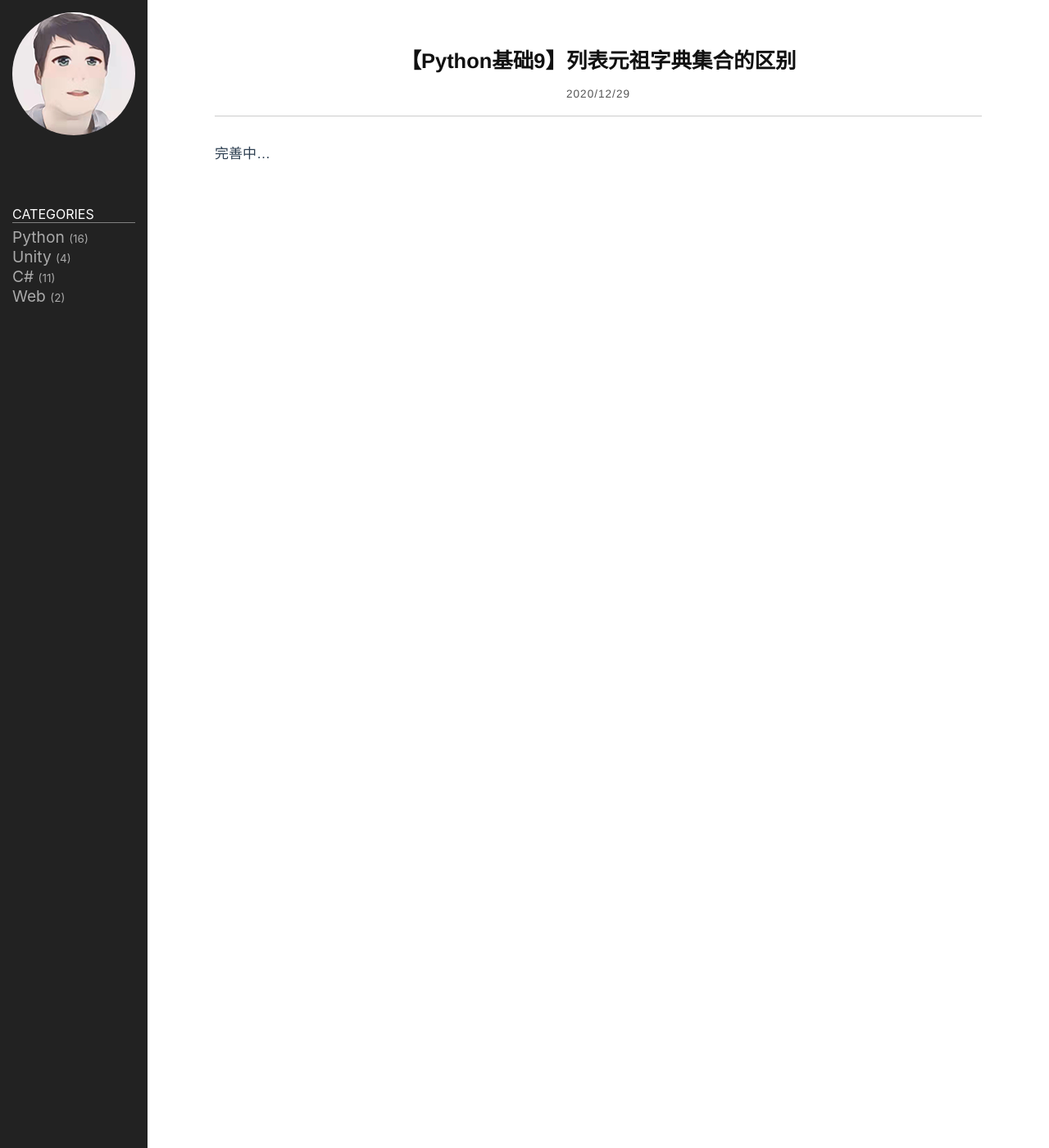
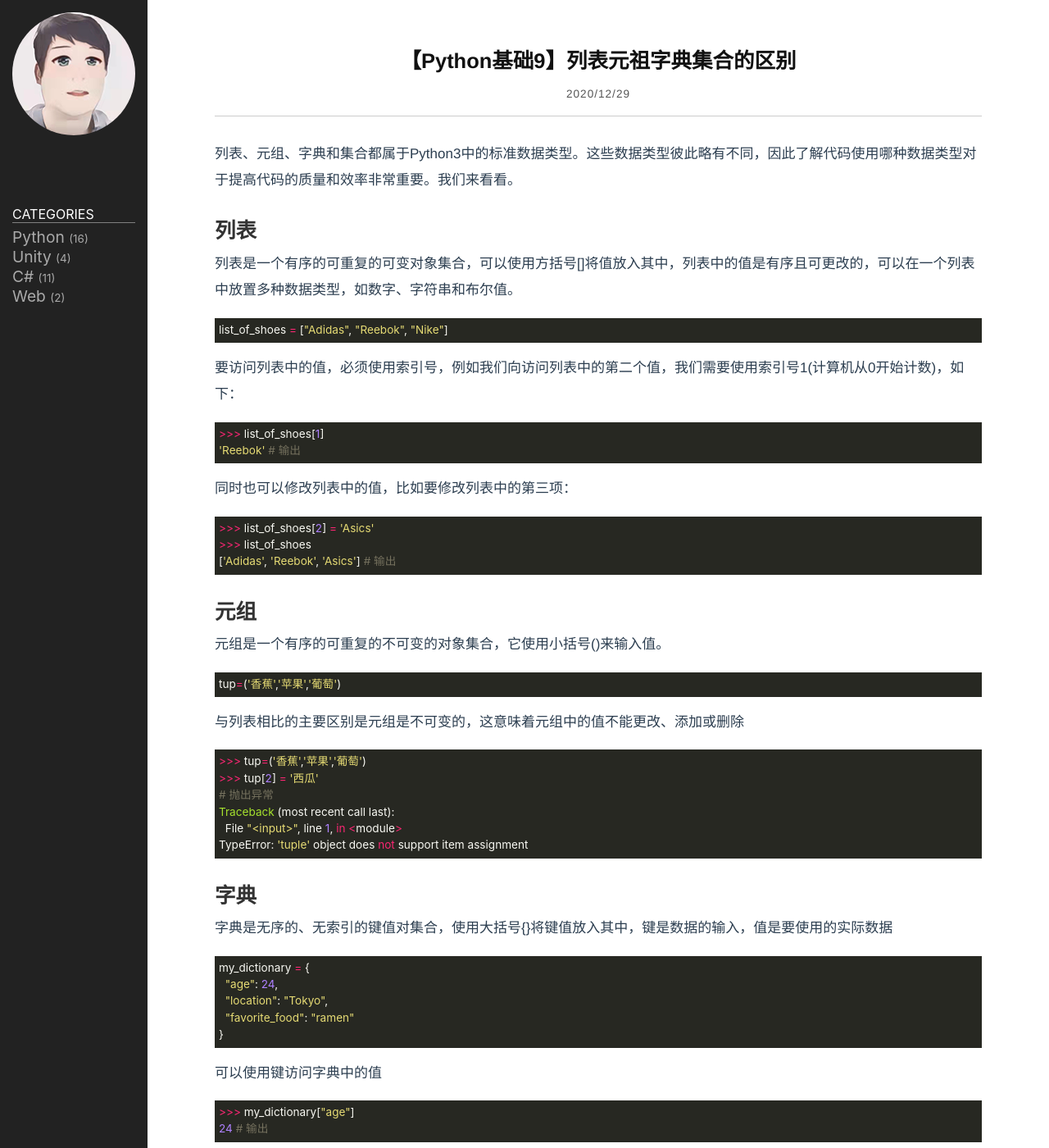
Before and after one commit to Honlay/Honlay.github.io, a Jekyll site: the page built from _posts/2020-12-29-python-base-9.markdown, in a window 1280 px wide and 1400 px high. Shown: the whole window at 82% size. Built offline with Jekyll 4.4.1, drawn with Linux system fonts in a browser that asks for light colours; some of the changed text lies outside the part shown.

Commit message:
Update 2020-12-29-python-base-9.markdown

````diff
--- a/_posts/2020-12-29-python-base-9.markdown
+++ b/_posts/2020-12-29-python-base-9.markdown
@@ -6,5 +6,86 @@ category: Python
 ---
 
 
+列表、元组、字典和集合都属于Python3中的标准数据类型。这些数据类型彼此略有不同，因此了解代码使用哪种数据类型对于提高代码的质量和效率非常重要。我们来看看。
+## 列表
+列表是一个有序的可重复的可变对象集合，可以使用方括号[]将值放入其中，列表中的值是有序且可更改的，可以在一个列表中放置多种数据类型，如数字、字符串和布尔值。
 
-完善中...
+```python
+list_of_shoes = ["Adidas", "Reebok", "Nike"]
+```
+要访问列表中的值，必须使用索引号，例如我们向访问列表中的第二个值，我们需要使用索引号1(计算机从0开始计数)，如下：
+```python
+>>> list_of_shoes[1]
+'Reebok' # 输出
+```
+同时也可以修改列表中的值，比如要修改列表中的第三项：
+```python
+>>> list_of_shoes[2] = 'Asics'
+>>> list_of_shoes
+['Adidas', 'Reebok', 'Asics'] # 输出
+```
+## 元组
+元组是一个有序的可重复的不可变的对象集合，它使用小括号()来输入值。
+```python
+tup=('香蕉','苹果','葡萄')
+```
+与列表相比的主要区别是元组是不可变的，这意味着元组中的值不能更改、添加或删除
+```python
+>>> tup=('香蕉','苹果','葡萄')
+>>> tup[2] = '西瓜'
+# 抛出异常
+Traceback (most recent call last):
+  File "<input>", line 1, in <module>
+TypeError: 'tuple' object does not support item assignment
+```
+
+
+## 字典
+字典是无序的、无索引的键值对集合，使用大括号{}将键值放入其中，键是数据的输入，值是要使用的实际数据
+```python
+my_dictionary = {
+  "age": 24,
+  "location": "Tokyo",
+  "favorite_food": "ramen"
+}
+```
+可以使用键访问字典中的值
+```python
+>>> my_dictionary["age"]
+24 # 输出
+```
+还可以使用键修改字典中的值：
+```python
+>>> my_dictionary["age"] = 31
+>>> my_dictionary["age"]
+31 # 输出
+```
+
+##  集合
+集合是一种无序、无索引的数据类型，使用大括号{},这意味着不能使用索引号访问里面的数据
+```python
+games = {"战地", "堡垒之夜", "使命召唤"}
+```
+要访问集合中的数据必须使用for循环：
+```python
+games = {"战地", "堡垒之夜", "使命召唤"}
+for x in games:
+    print(x)
+
+# 输出
+堡垒之夜
+使命召唤
+战地
+```
+集合中的值不能更改，但可以使用add()和remove()添加和删除
+
+
+
+## 总结
+
+|  数据类型         | 是否可变  | 是否重复 |  是否有序 |  定义符号 |
+|  :--:           | :--:     | :--:   | :--:    | :--:    |
+| 列表(list)       | 可变      |可重复    |有序    |[]   |
+| 元祖(tuple)      | 不可变    |可重复    |有序    |()    |
+| 字典(dictionary) | 可变      |可重复    |无序    |{key:value}    |
+| 集合(set)        | 可变      |不可重复    |无序    |{}或([])   |
````
